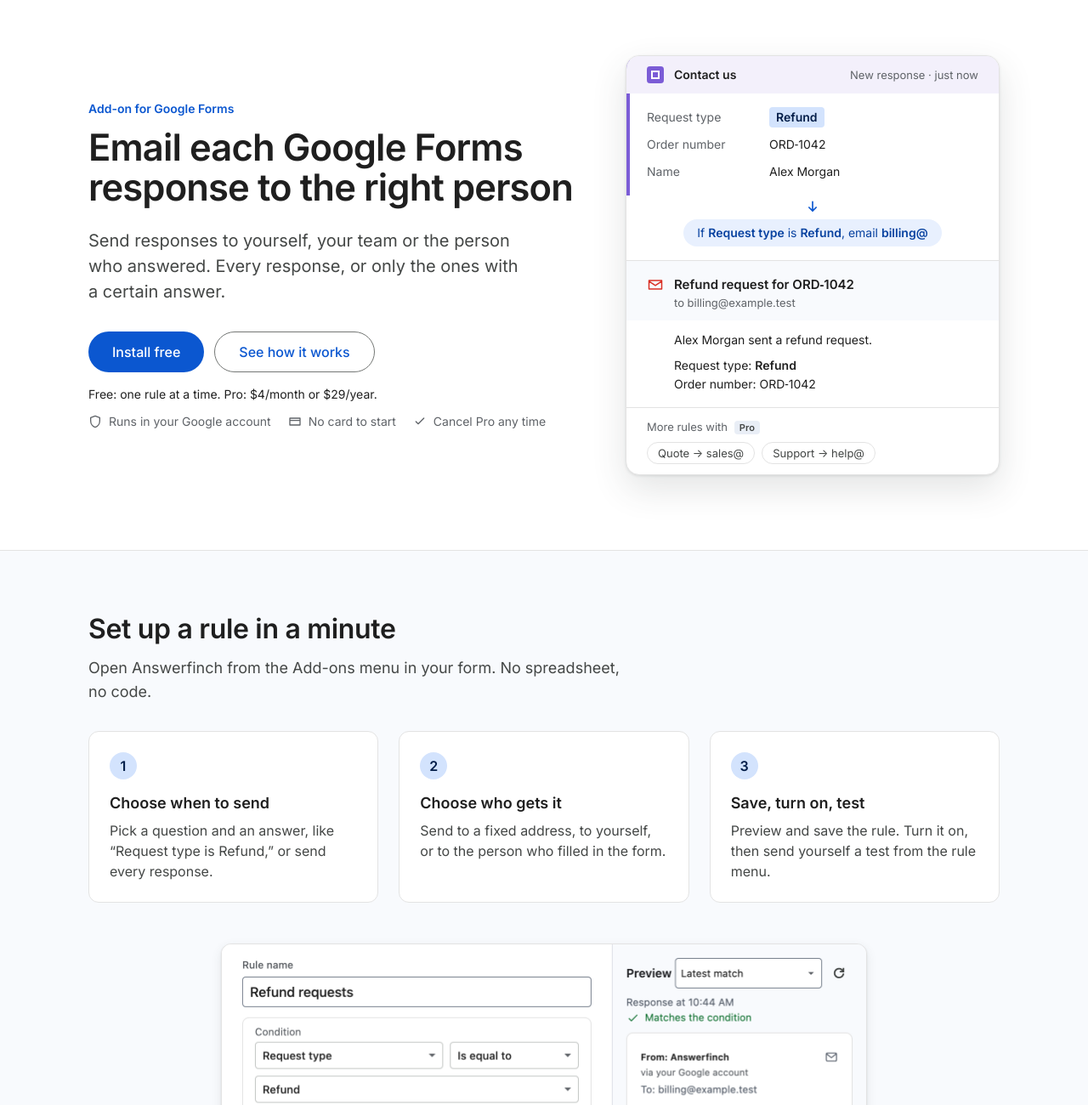
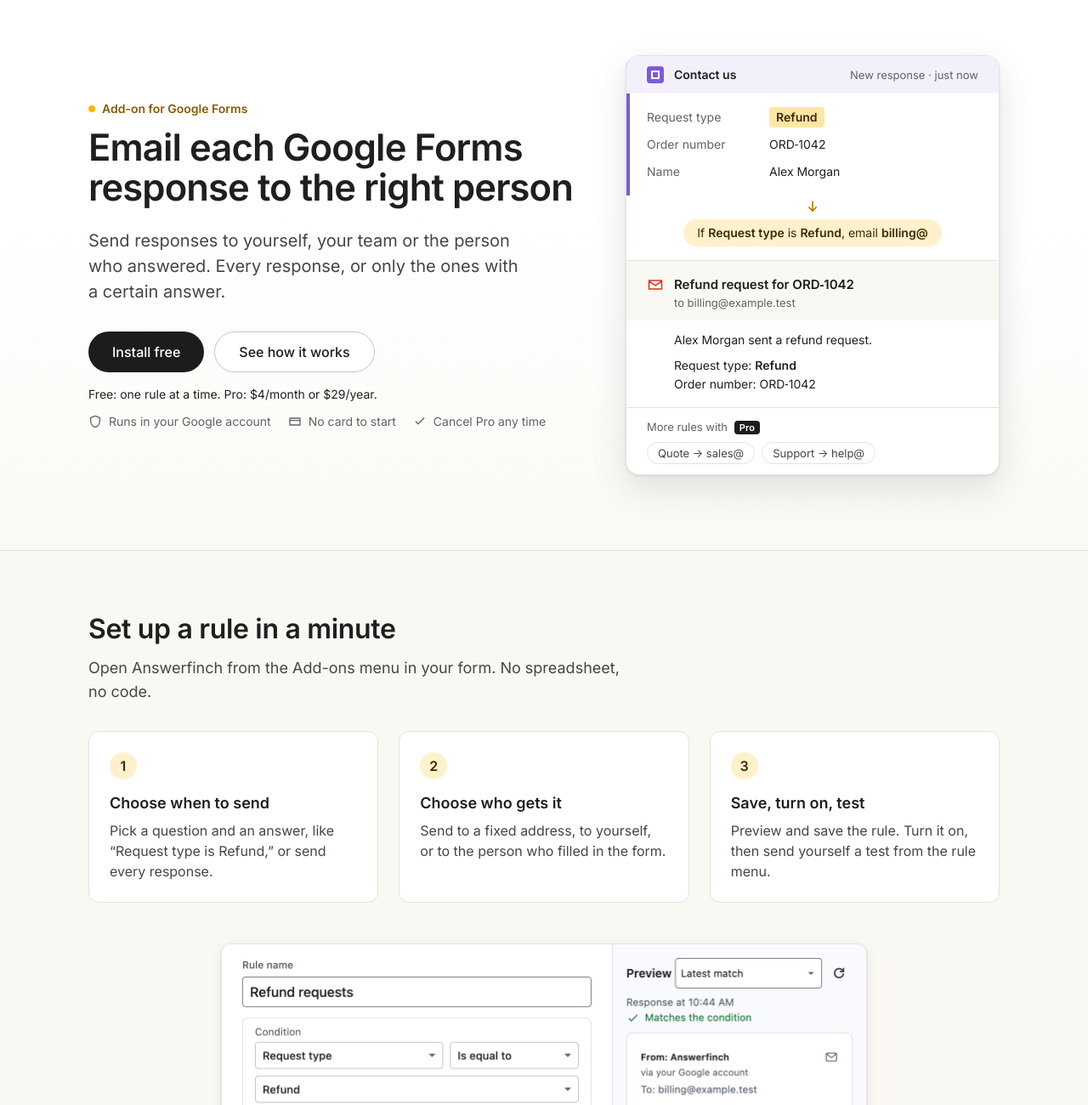
Before and after one commit to lazypl82/answerfinch-site, a plain HTML site: page index.html in a window 1280 px wide. Shown: the part 80-1380 px from the top of the page at 85% size. Drawn offline with Linux system fonts and the light colour scheme.

Commit message:
Landing: brand colors (ink buttons, marigold accents, warm tints)

```diff
--- a/assets/landing.css
+++ b/assets/landing.css
@@ -274,3 +274,26 @@ h1 { font-size:clamp(34px,3.6vw,46px); line-height:1.18; }
 }
 .hx-more { flex-wrap:wrap; row-gap:8px; } .hx-more-l { flex:0 0 100%; }
 .editor.narrow { max-width:760px; }
+
+/* ===== Brand color pass (2026-11-26): ink #1C1C1E · cream #F7F5F0 · marigold #FFB300 ===== */
+:root { --ink-brand:#1C1C1E; --cream:#F7F5F0; --marigold:#FFB300; --marigold-ink:#8A5A00; --marigold-soft:#FFF1CC; --marigold-line:#B37A00;
+  --blue:#1C1C1E; --blue-dark:#000000; --blue-soft:#FFF1CC; }
+a { color:var(--ink-brand); }
+main p a:not(.btn), main li a:not(.btn), .fine a, .legal a { text-decoration:underline; text-decoration-color:var(--marigold); text-decoration-thickness:2px; text-underline-offset:3px; }
+main p a:not(.btn):hover, main li a:not(.btn):hover { text-decoration-color:var(--marigold-line); }
+:focus-visible { outline-color:var(--marigold-line); }
+.btn-primary { background:var(--ink-brand); color:#fff; }
+.btn-primary:hover { background:#000; }
+.btn-secondary { color:var(--ink-brand); border-color:#c4c7c5; }
+.btn-secondary:hover { background:var(--cream); }
+.hx-copy .kicker, .case-tag, .compare thead th.us { color:var(--marigold-ink); }
+.hx-copy .kicker::before { content:""; display:inline-block; width:8px; height:8px; border-radius:50%; background:var(--marigold); margin-right:8px; vertical-align:1px; }
+.steps li::before { background:var(--marigold-soft); color:#3d2a00; }
+.hx { background:linear-gradient(180deg,#fff 0%,#fff 40%,#FBF9F4 100%); }
+.hx-val { background:#FFE7A3; color:#3d2a00; }
+.hx-chip { background:var(--marigold-soft); color:#3d2a00; }
+.hx-rule svg { stroke:var(--marigold-line); }
+.hx-pro { background:var(--ink-brand); color:#fff; }
+:root { --tint:#FAF8F3; }
+.compare td.us, .compare th.us { background:#FFFBF0 !important; }
+.compare thead th { background:#FAF8F3; }
```
